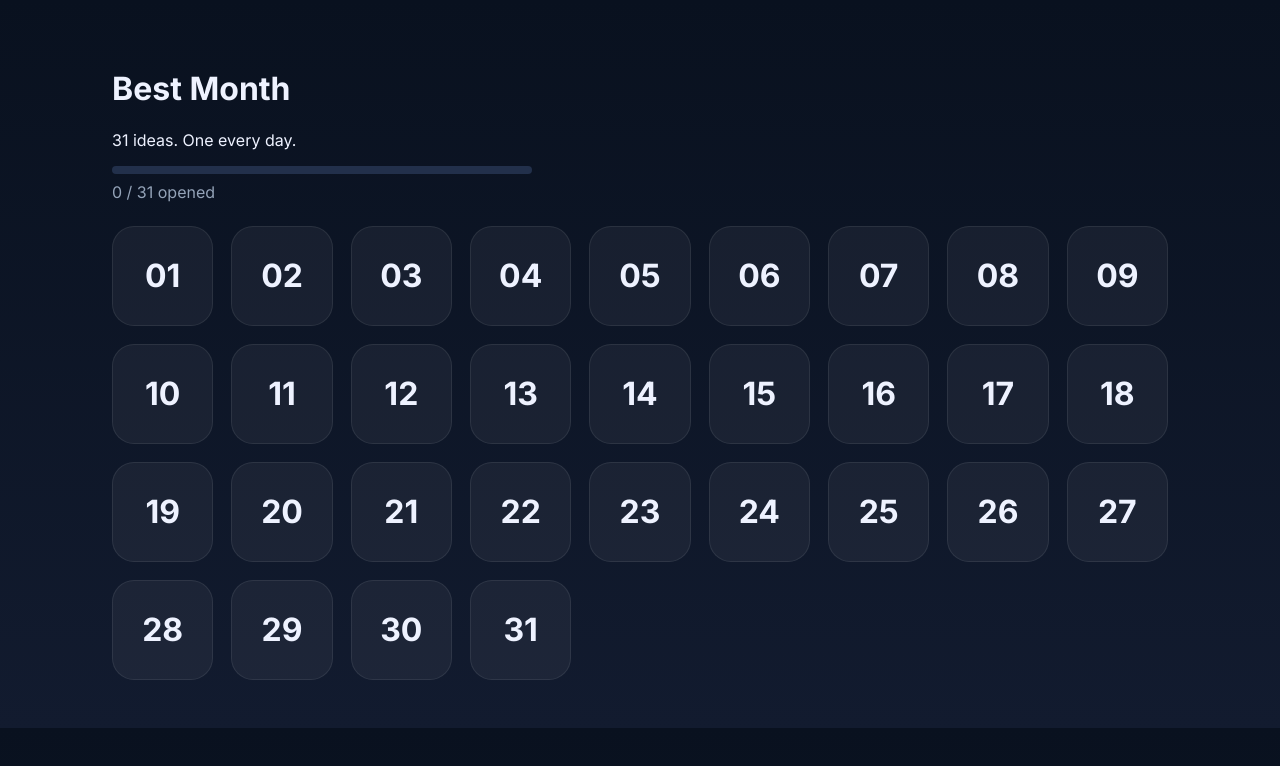
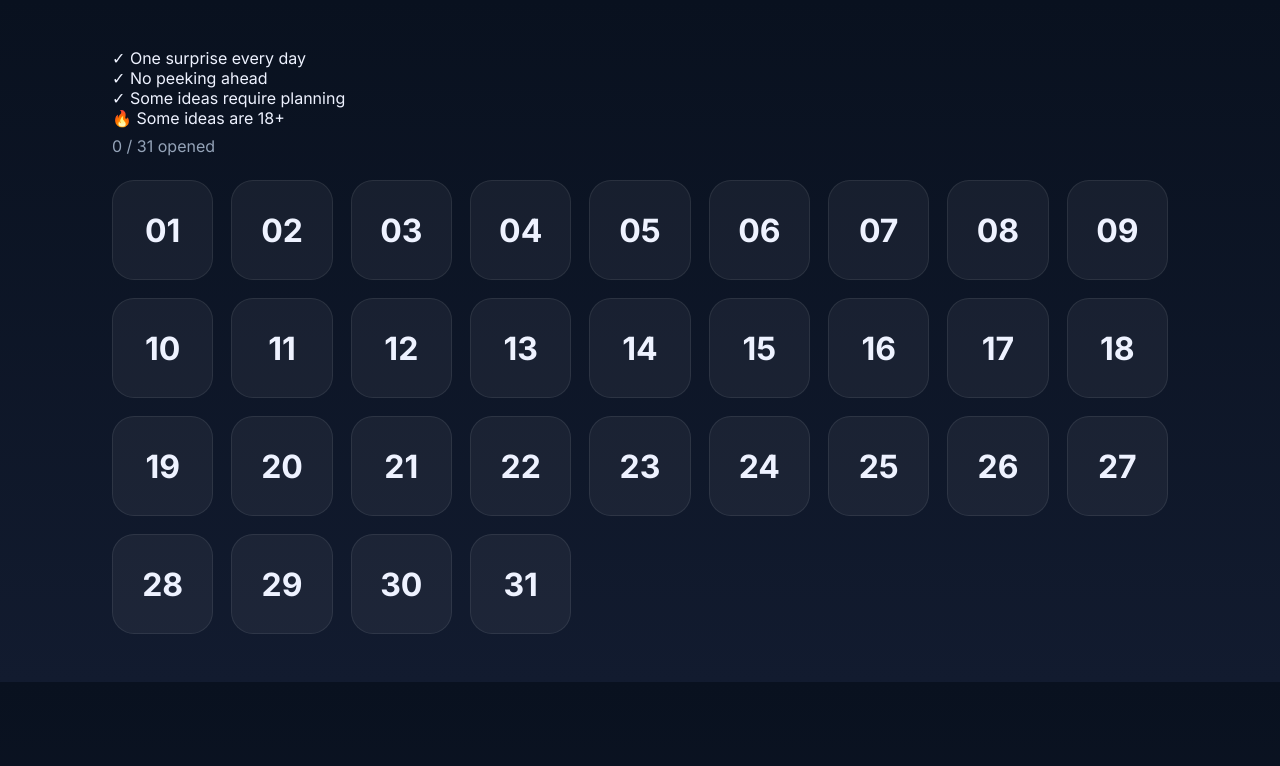
Before and after one commit to LegendaryLegend69/BestMonth, a plain HTML site: page index.html in a window 1280 px wide. Drawn offline with Linux system fonts and the light colour scheme.

Commit message:
Add introductory section to index.html
Added introductory content with daily surprises.

```diff
--- a/index.html
+++ b/index.html
@@ -1 +1,6 @@
-<!doctype html><html lang="en"><head><meta charset="utf-8"><meta name="viewport" content="width=device-width,initial-scale=1"><title>Best Month</title><link rel="preconnect" href="https://fonts.googleapis.com"><link rel="preconnect" href="https://fonts.gstatic.com" crossorigin><link href="https://fonts.googleapis.com/css2?family=Inter:wght@400;600;700;800&display=swap" rel="stylesheet"><link rel="stylesheet" href="style.css"></head><body><main class="wrap"><h1>Best Month</h1><p>31 ideas. One every day.</p><div class="progress"><div id="bar"></div></div><div id="count"></div><section id="grid" class="grid"></section></main><dialog id="modal"><button id="closeBtn">✕</button><div id="day" class="pill"></div><h2 id="title"></h2><p id="text"></p><a id="linkBtn" class="btn" target="_blank">Open link ↗</a></dialog><script src="script.js"></script></body></html>
+<!doctype html><html lang="en"><head><meta charset="utf-8"><meta name="viewport" content="width=device-width,initial-scale=1"><title>Best Month</title><link rel="preconnect" href="https://fonts.googleapis.com"><link rel="preconnect" href="https://fonts.gstatic.com" crossorigin><link href="https://fonts.googleapis.com/css2?family=Inter:wght@400;600;700;800&display=swap" rel="stylesheet"><link rel="stylesheet" href="style.css"></head><body><main class="wrap"><div class="intro">
+    <div>✓ One surprise every day</div>
+    <div>✓ No peeking ahead</div>
+    <div>✓ Some ideas require planning</div>
+    <div>🔥 Some ideas are 18+</div>
+</div><div id="bar"></div></div><div id="count"></div><section id="grid" class="grid"></section></main><dialog id="modal"><button id="closeBtn">✕</button><div id="day" class="pill"></div><h2 id="title"></h2><p id="text"></p><a id="linkBtn" class="btn" target="_blank">Open link ↗</a></dialog><script src="script.js"></script></body></html>
```
